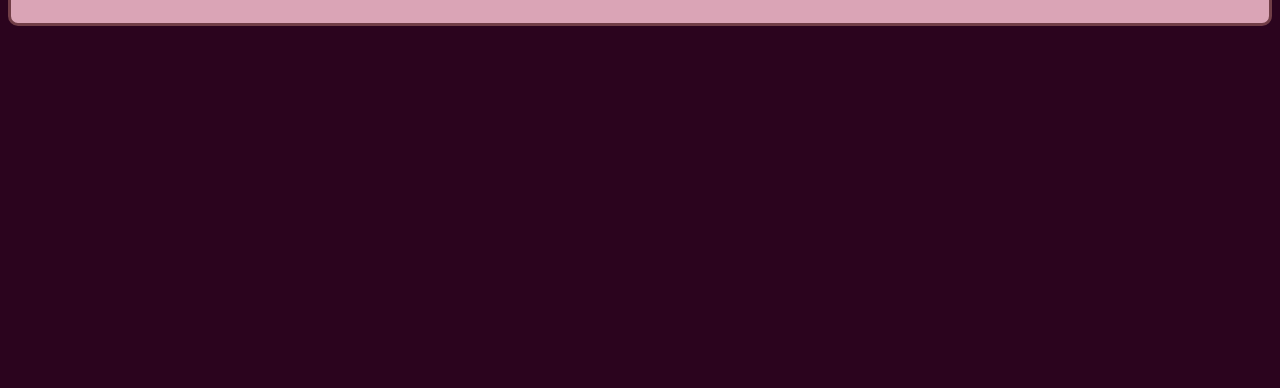
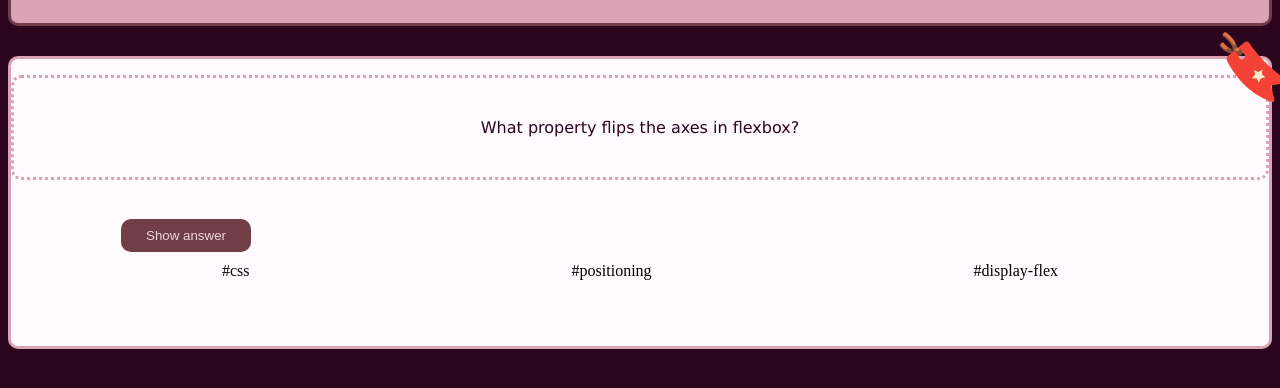
Before and after one commit to VanessaDiBella/Quiz-app-layout, a plain HTML site: page index.html in a window 1280 px wide. Shown: the part 78-466 px from the top of the page. Drawn offline with Linux system fonts and the light colour scheme.

Commit message:
add questioncard

```diff
--- a/css/styles.css
+++ b/css/styles.css
@@ -1,5 +1,7 @@
 body {
   background-color: rgb(43, 4, 30);
+  display: flex;
+  flex-direction: column;
 }
 
 .title {
@@ -14,7 +16,7 @@ body {
 }
 
 h1 {
-  color: white;
+  color: rgb(255, 250, 253);
   font-family: "Lucida Sans", "Lucida Sans Regular", "Lucida Grande",
     "Lucida Sans Unicode", Geneva, Verdana, sans-serif;
   font-size: 2rem;
@@ -23,11 +25,48 @@ h1 {
 }
 
 .question_card {
-  background-color: white;
+  background-color: rgb(255, 250, 253);
   border: solid 3px rgb(218, 164, 182);
   border-radius: 10px;
   margin-top: 30px;
   margin-bottom: 30px;
+  position: relative;
+}
+
+.question {
+  padding: 40px;
+  color: rgb(43, 4, 30);
+  text-align: center;
+  font-family: "Lucida Sans", "Lucida Sans Regular", "Lucida Grande",
+    "Lucida Sans Unicode", Geneva, Verdana, sans-serif;
+  border: dotted rgb(218, 164, 182);
+  border-radius: 10px;
+}
+
+.card_bookmark {
+  background: none;
+  border: none;
+  font-size: 4rem;
+  position: absolute;
+  right: -30px;
+  top: -30px;
+}
+
+.button_answer {
+  background-color: rgb(113, 62, 71);
+  border: none;
+  border-radius: 10px;
+  color: rgb(240, 214, 218);
+  padding: 9px;
+  padding-left: 25px;
+  padding-right: 25px;
+  position: absolute;
+  top: 160px;
+  left: 110px;
+}
+
+.tag_section {
   display: flex;
-  justify-content: center;
+  padding: 50px;
+  justify-content: space-around;
 }
--- a/index.html
+++ b/index.html
@@ -12,5 +12,17 @@
         <h1>Quiz-App</h1>
       </section>
     </header>
+    <main>
+      <section class="question_card">
+        <p class="question">What property flips the axes in flexbox?</p>
+        <button class="button_answer">Show answer</button>
+        <button class="card_bookmark">🔖</button>
+        <section class="tag_section">
+          <p class="tag">#css</p>
+          <p class="tag">#positioning</p>
+          <p class="tag">#display-flex</p>
+        </section>
+      </section>
+    </main>
   </body>
 </html>
```
